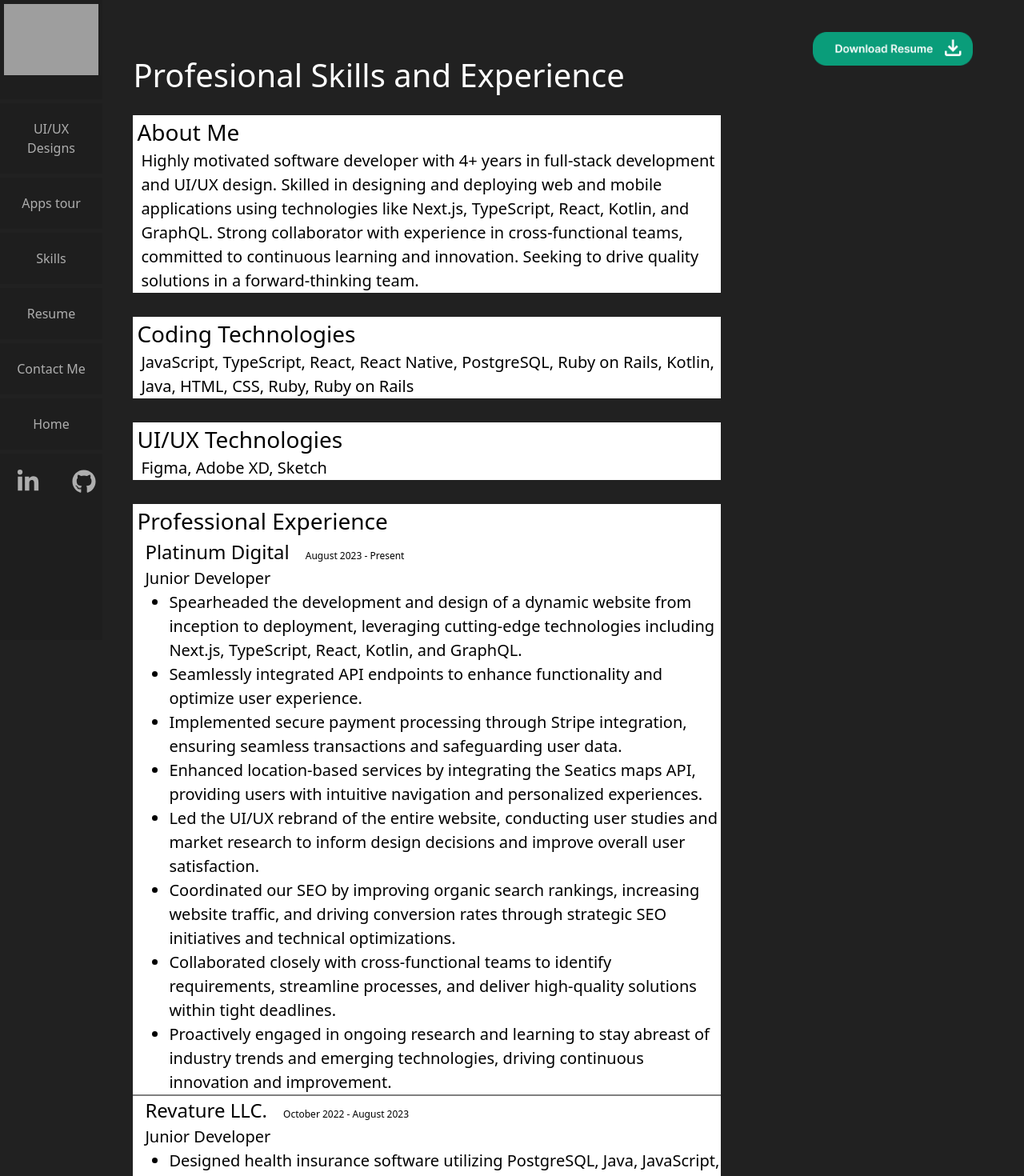
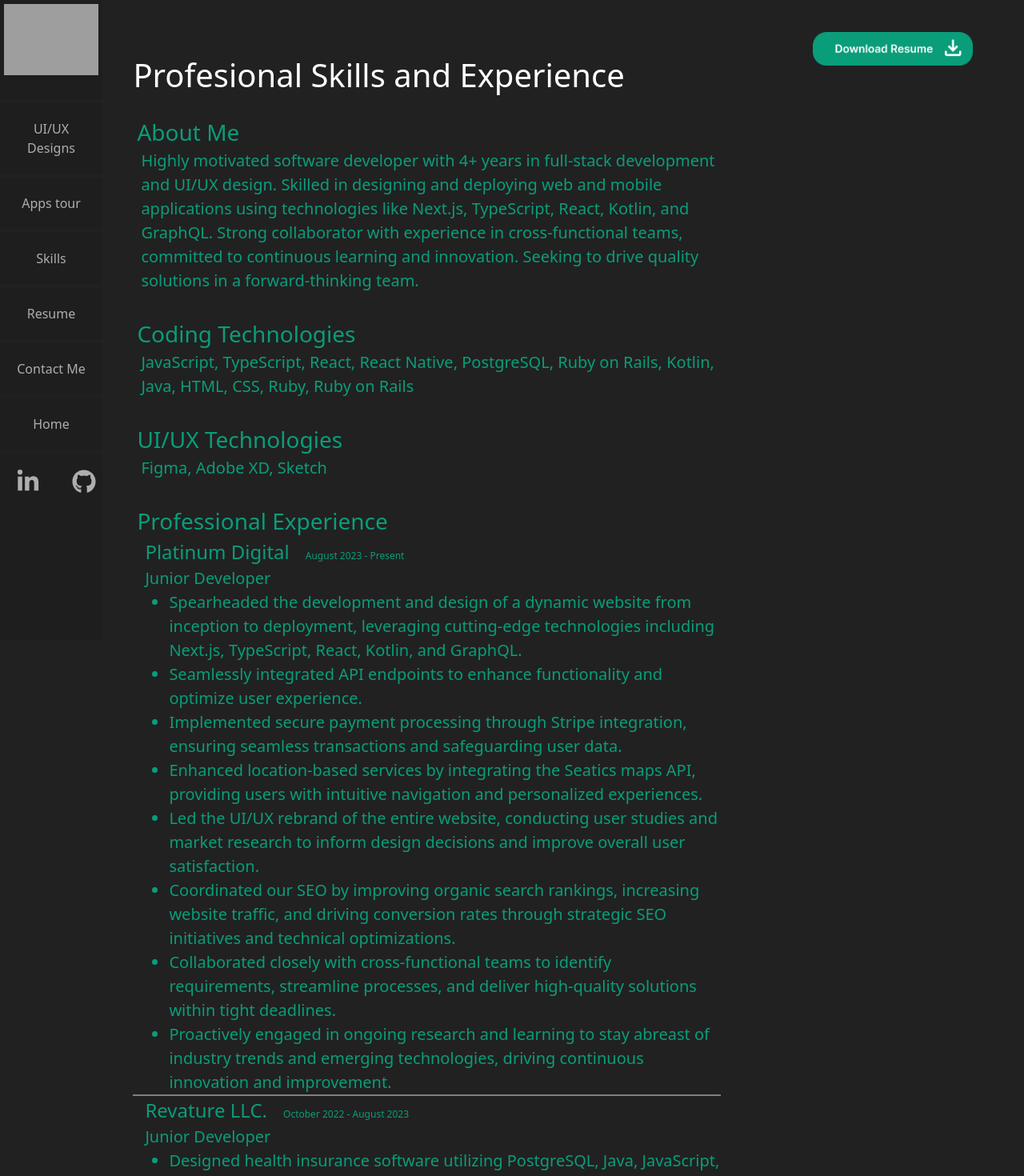
Before and after one commit to Alex-Abrams/abrams-web-portfolio, a Next.js app: page /portfolio/resume in a window 1280 px wide. Shown: the top 1470 px of the page at 80% size. Built offline with nearby package versions, Linux system fonts and the light colour scheme; grey boxes are pictures that could not be loaded.

Commit message:
Added gitattributes for CLRF rules.  Changed resume CSS to reflect better styling.

```diff
--- a/pages/portfolio/resume.module.css
+++ b/pages/portfolio/resume.module.css
@@ -62,8 +62,10 @@
 
 .aboutMe {
   width: 70%;
-  background-color: white;
-  color: black;
+  /* background-color: white; */
+  /* color: black; */
+  color: rgb(10, 157, 122); /* the greenish background color */
+  /* color: rgb(174, 174, 174); */
   margin-bottom: 30px;
 }
 
@@ -72,8 +74,9 @@
 }
 
 .codingTechs {
-  background-color: white;
-  color: black;
+  /* background-color: white; */
+  /* color: black; */
+  color: rgb(10, 157, 122); /* the greenish background color */
   width: 70%;
   font-weight: normal;
   margin-bottom: 30px;
@@ -84,9 +87,10 @@
 }
 
 .uiuxTechs {
-  color: black;
+  /* color: black; */
   width: 70%;
-  background-color: white;
+  color: rgb(10, 157, 122); /* the greenish background color */
+  /* background-color: white; */
   margin-bottom: 30px;
 }
 
@@ -96,8 +100,9 @@
 
 .workExp {
   width: 70%;
-  background-color: white;
-  color: black;
+  /* background-color: white; */
+  color: rgb(10, 157, 122); /* the greenish background color */
+  /* color: black; */
 }
 
 .workExp h3 {
--- a/pages/portfolio/skills.js
+++ b/pages/portfolio/skills.js
@@ -1,7 +1,14 @@
 export default function Skills() {
   return (
     <>
-      <p>Skills skills sills kislll skillss skills</p>
+      <p>Remove skills</p>
+      <p>Remove skills</p>
+      <p>Remove skills</p>
+      <p>Remove skills</p>
+      <p>Remove skills</p>
+      <p>Remove skills</p>
+      <p>Remove skills</p>
+      <p>Remove skills</p>
     </>
   );
 }
```
Also changed, not shown: 1 other file (tests, documents, lock files or other folders).
